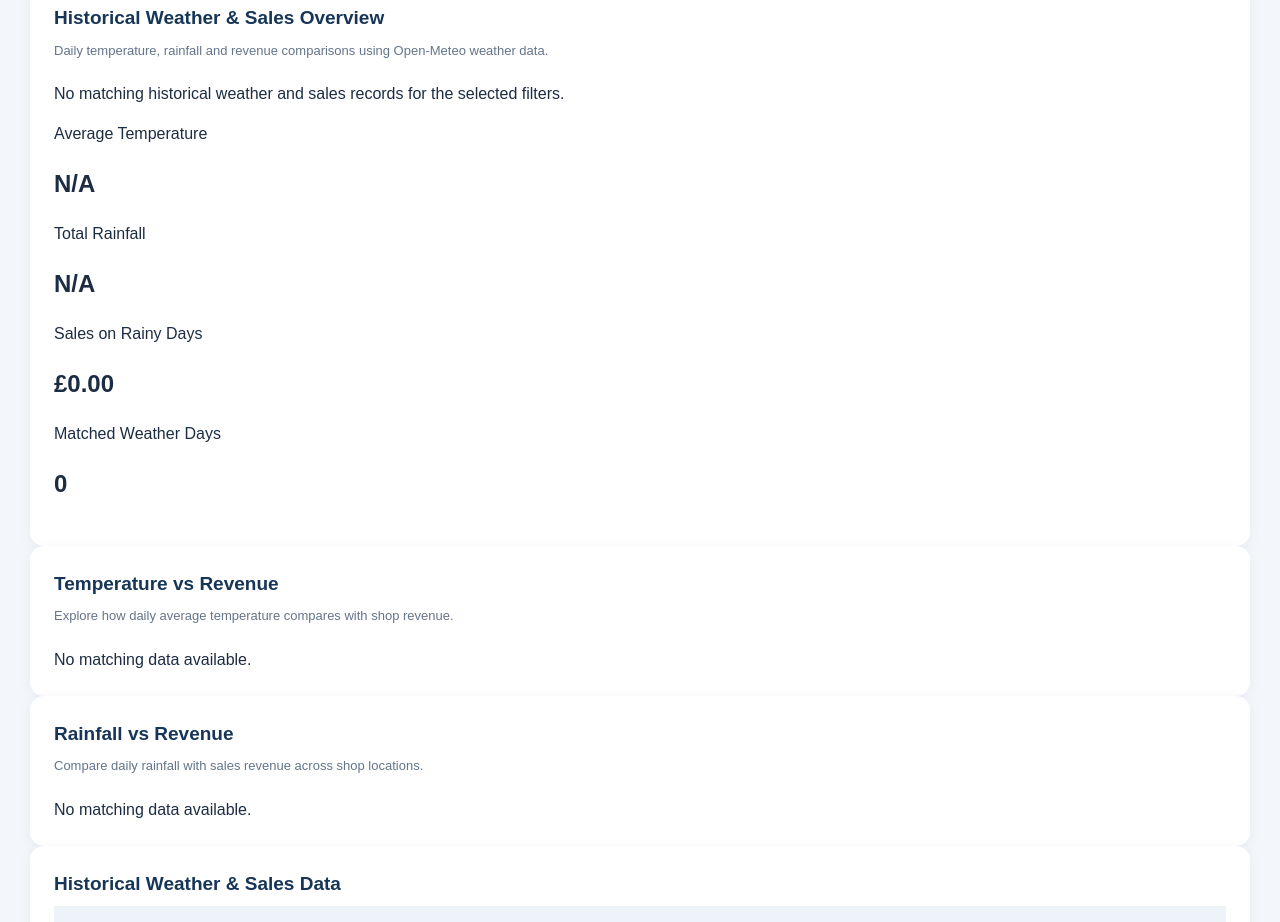
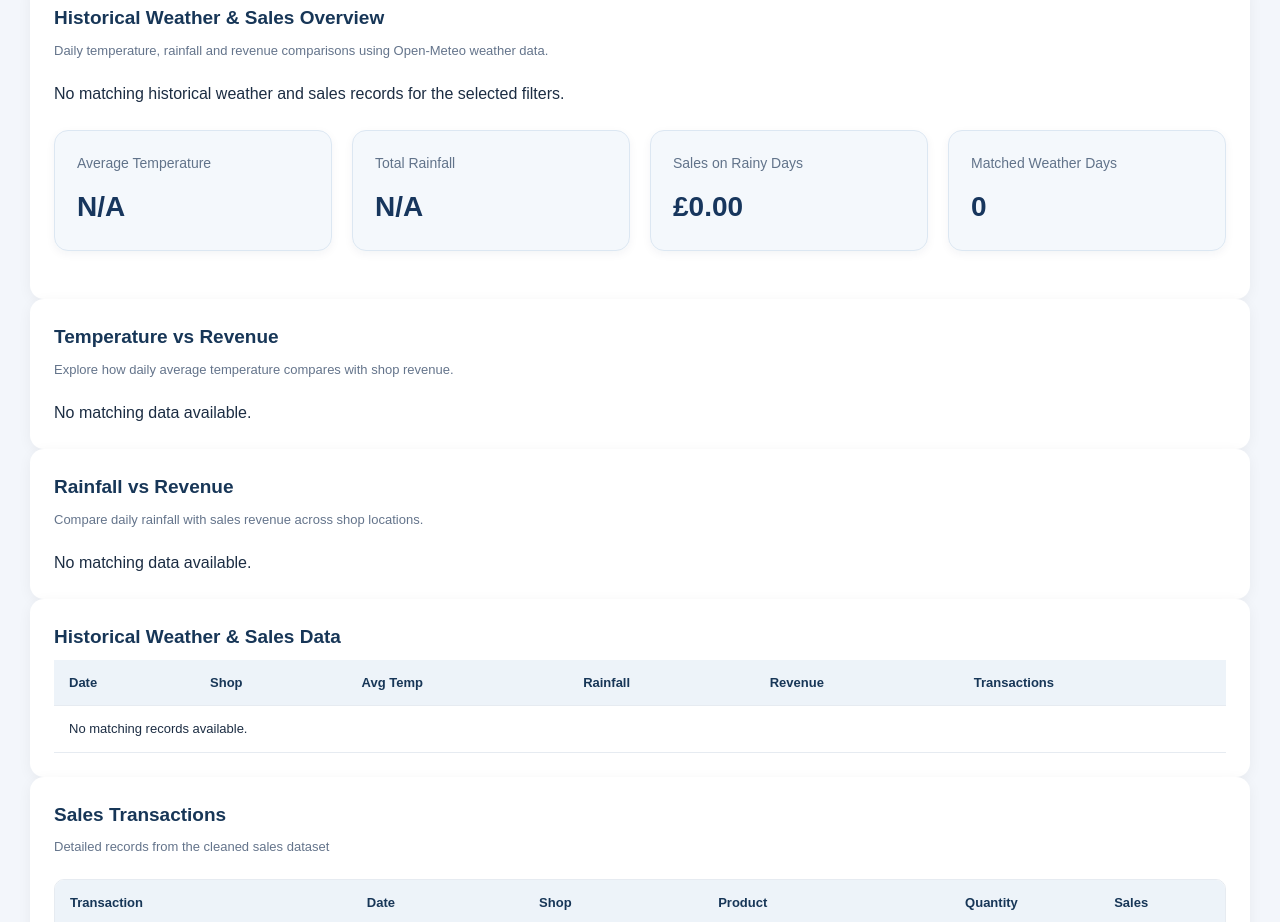
Before and after one commit to IbrokhimE/shop-sales-data-pipeline, a plain HTML site: page docs/index.html in a window 1280 px wide. Shown: the part 5600-6522 px from the top of the page. Drawn offline with Linux system fonts and the light colour scheme; no server answers.

Commit message:
Improve weather analysis KPI card layout

```diff
--- a/docs/style.css
+++ b/docs/style.css
@@ -361,3 +361,51 @@ footer {
     font-size: 12px;
   }
 }
+
+/* ==========================================
+   WEATHER VS SALES KPI CARDS
+   ========================================== */
+
+#weatherSalesSection .kpi-grid {
+  display: grid;
+  grid-template-columns: repeat(4, minmax(0, 1fr));
+  gap: 20px;
+  margin-top: 24px;
+  margin-bottom: 24px;
+}
+
+#weatherSalesSection .kpi-card {
+  background: #f4f8fc;
+  border: 1px solid #dce7f2;
+  border-radius: 14px;
+  padding: 22px;
+  min-width: 0;
+  box-shadow: 0 3px 10px rgba(20, 45, 75, 0.05);
+}
+
+#weatherSalesSection .kpi-card p {
+  color: #61738a;
+  font-size: 14px;
+  margin: 0 0 12px;
+}
+
+#weatherSalesSection .kpi-card h2 {
+  color: #17365d;
+  font-size: 28px;
+  font-weight: 700;
+  margin: 0;
+}
+
+/* Tablet */
+@media (max-width: 1000px) {
+  #weatherSalesSection .kpi-grid {
+    grid-template-columns: repeat(2, minmax(0, 1fr));
+  }
+}
+
+/* Mobile */
+@media (max-width: 600px) {
+  #weatherSalesSection .kpi-grid {
+    grid-template-columns: 1fr;
+  }
+}
```
